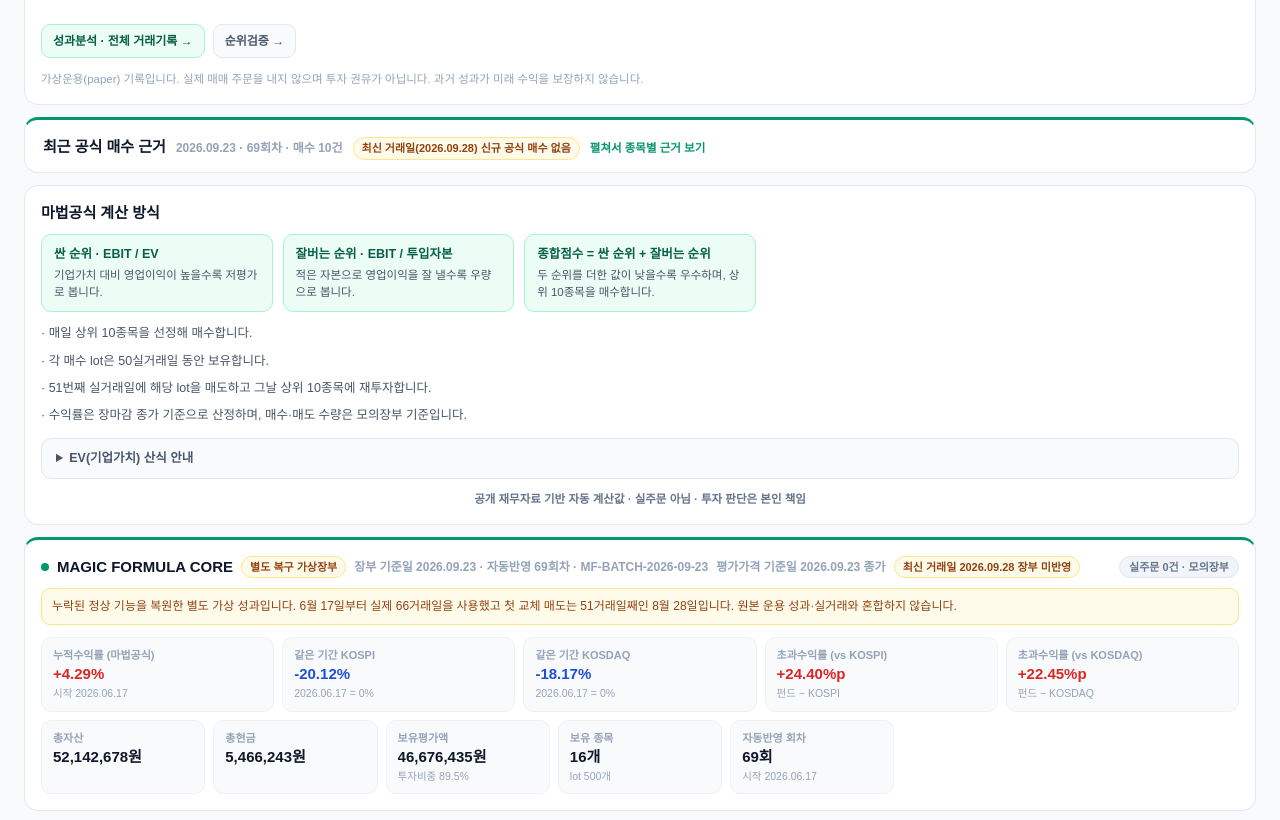
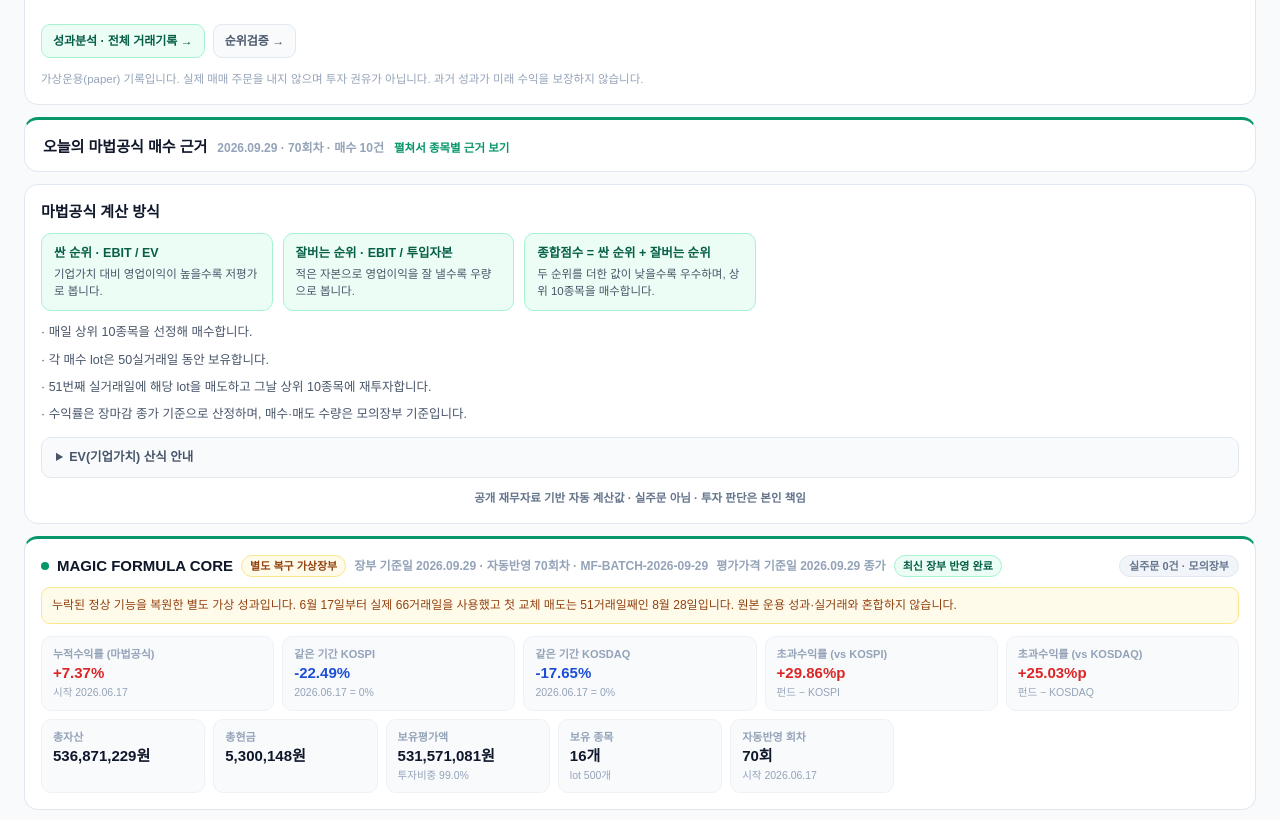
Before and after one commit to CSI-AI/kr-stock-agent, a Next.js app: page / in a window 1280 px wide. Shown: the part 1920-2740 px from the top of the page. Built offline with nearby package versions, Linux system fonts and the light colour scheme.

Commit message:
fix: prefer latest magic paper ledger on dashboard

```diff
--- a/app/_dashboard/funds.tsx
+++ b/app/_dashboard/funds.tsx
@@ -2,6 +2,8 @@
 // kit.tsx(2펀드 로직) 무수정. public recommendation-history.json의 요약 키만 읽어
 // 와바바/AI/마법공식을 동일 카드 구조로 표시한다. 마법공식은 약한 accent만 유지.
 // 데이터가 없거나 0보유여도 깨지지 않고 "운용대기 / 데이터 대기"로 표시.
+
+import { isMagicReconstruction, usesMagicReconstructedSource } from "./magic-official";
 
 type Rec = Record<string, unknown>;
 export type FundKey = "wababa" | "ai" | "magic";
@@ -72,24 +74,24 @@ export function toFundView(history: Rec, key: FundKey): FundView {
   if (key === "magic") {
     // [45-E9] OFFICIAL(공식 운용) 우선. magicOfficialSummary가 있으면 그것을 기준으로,
     // 없으면 legacy PILOT(magicPortfolioSummary)로 fallback하며 "(파일럿)" 표시. PILOT/OFFICIAL 미혼합.
+    const useReconstructedSource = usesMagicReconstructedSource(history);
     const reconstructed = obj(history.magicReconstructedSummary);
-    const useReconstruction = obj(history.magicReconstructionMeta).actualExecution === false && Object.keys(reconstructed).length > 0;
-    const off = useReconstruction ? reconstructed : obj(history.magicOfficialSummary);
+    const off = useReconstructedSource ? reconstructed : obj(history.magicOfficialSummary);
     const hasOfficial = str(off.officialStartDate) !== "" && (num(off.officialSequence) ?? 0) >= 1;
     if (hasOfficial) {
       const totalAsset = num(off.totalAsset);
       const cash = num(off.totalCash);
-      const initial = num(off.totalAsset) !== null ? 50000000 : null;
+      const initial = num(off.initialCapital) ?? (num(off.totalAsset) !== null ? 50000000 : null);
       return {
         ...base,
-        statusLabel: useReconstruction ? "별도 복구 가상장부" : "운용 중",
+        statusLabel: isMagicReconstruction(history) ? "별도 복구 가상장부" : "운용 중",
         statusTone: a.primary,
         totalAsset,
         totalProfit: totalAsset !== null && initial !== null ? totalAsset - initial : null,
         totalProfitRate: num(off.cumulativeReturn),
         // '보유종목 수' 는 고유 종목 수여야 한다. openItemLotCount 는 날짜별 누적 lot(예: 190)이라
         // 그대로 쓰면 고유 14종목을 190종목으로 오표시한다. 고유 종목은 portfolio.holdings 길이.
-        holdingCount: arr(obj(useReconstruction ? history.magicReconstructedPortfolio : history.magicOfficialPortfolio).holdings).length,
+        holdingCount: arr(obj(useReconstructedSource ? history.magicReconstructedPortfolio : history.magicOfficialPortfolio).holdings).length,
         cash,
         cashRate: cash !== null && totalAsset ? (cash / totalAsset) * 100 : null,
       };
--- a/app/_dashboard/magic-official.tsx
+++ b/app/_dashboard/magic-official.tsx
@@ -25,10 +25,30 @@ function boolOrNull(v: unknown): boolean | null {
 }
 export function isMagicReconstruction(history: Rec): boolean {
   const meta = obj(history.magicReconstructionMeta);
-  return meta.actualExecution === false && Object.keys(obj(history.magicReconstructedSummary)).length > 0;
+  const official = obj(history.magicOfficialSummary);
+  return meta.actualExecution === false && (
+    Object.keys(obj(history.magicReconstructedSummary)).length > 0
+    || official.actualExecution === false
+    || str(official.paperLedgerKind).startsWith("SEPARATE_")
+  );
+}
+export function usesMagicReconstructedSource(history: Rec): boolean {
+  const reconstructed = obj(history.magicReconstructedSummary);
+  if (Object.keys(reconstructed).length === 0) return false;
+  const official = obj(history.magicOfficialSummary);
+  if (Object.keys(official).length === 0) return true;
+
+  const reconstructedSequence = num(reconstructed.officialSequence);
+  const officialSequence = num(official.officialSequence);
+  if (reconstructedSequence !== null && officialSequence !== null) {
+    return reconstructedSequence > officialSequence;
+  }
+  const reconstructedDate = str(reconstructed.dataDate || reconstructed.latestTradingDate);
+  const officialDate = str(official.dataDate || official.latestTradingDate);
+  return reconstructedDate > officialDate;
 }
 function magicSource(history: Rec, reconstructedKey: string, officialKey: string): unknown {
-  return isMagicReconstruction(history) ? history[reconstructedKey] : history[officialKey];
+  return usesMagicReconstructedSource(history) ? history[reconstructedKey] : history[officialKey];
 }
 // 비율(EBIT/EV, EBIT/투입자본) → 백분율 표시. 0.4522 → "45.2%".
 function ratioPct(v: number | null): string {
@@ -648,7 +668,7 @@ export type MagicOfficialBenchmark = {
 };
 
 export function parseMagicOfficialBenchmark(history: Rec): MagicOfficialBenchmark | null {
-  const raw = isMagicReconstruction(history)
+  const raw = usesMagicReconstructedSource(history)
     ? history?.["magicReconstructedBenchmark"]
     : history?.["magicOfficialBenchmark"];
   if (!raw || typeof raw !== "object") return null;
@@ -700,7 +720,7 @@ export type MagicOfficialBenchmarkMulti = {
 };
 
 export function parseMagicOfficialBenchmarkMulti(history: Rec): MagicOfficialBenchmarkMulti | null {
-  const root = isMagicReconstruction(history)
+  const root = usesMagicReconstructedSource(history)
     ? history?.["magicReconstructedBenchmark"]
     : history?.["magicOfficialBenchmark"];
   if (!root || typeof root !== "object") return null;
--- a/app/magic-formula/rankings/page.tsx
+++ b/app/magic-formula/rankings/page.tsx
@@ -7,6 +7,7 @@ import {
 import {
   parseMagicOfficialTradeDays,
   isMagicReconstruction,
+  usesMagicReconstructedSource,
   MagicFormulaExplainer,
   type MagicOfficialBuyTrade,
 } from "../../_dashboard/magic-official";
@@ -71,7 +72,7 @@ type OfficialRankings = {
   isGlobal: boolean;
 };
 function parseRankings(history: Rec): OfficialRankings | null {
-  const r = isMagicReconstruction(history) ? history.magicReconstructedRankings : history.magicOfficialRankings;
+  const r = usesMagicReconstructedSource(history) ? history.magicReconstructedRankings : history.magicOfficialRankings;
   if (!r || typeof r !== "object" || Array.isArray(r)) return null;
   const ro = r as Rec;
   const mapItem = (x: Rec): RankingItem => ({
```
